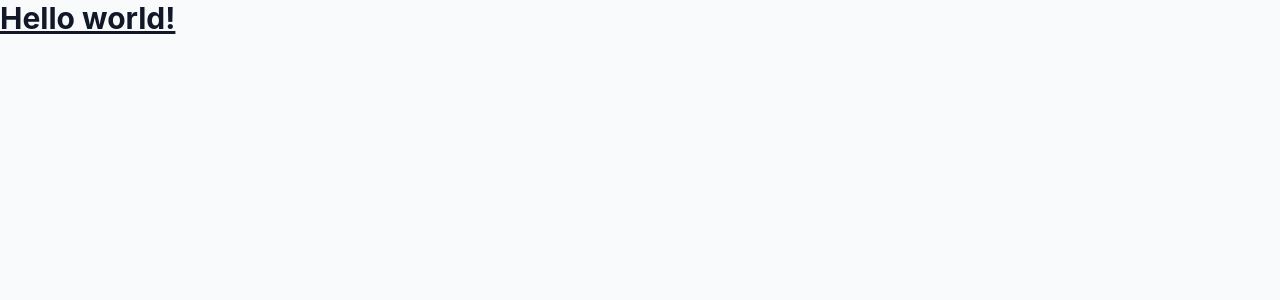
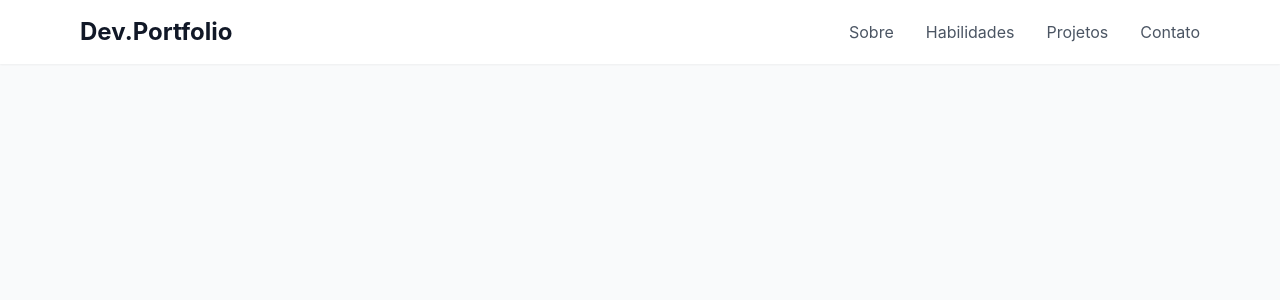
Before and after one commit to RodrigoPaulaLopes/portfolio-rodrigo, a React (Vite) app: page / in a window 1280 px wide. Shown: the top 300 px of the page. Built offline with nearby package versions, Linux system fonts and the light colour scheme.

Commit message:
feat: :sparkles: Criando componente header

```diff
--- a/package.json
+++ b/package.json
@@ -13,7 +13,8 @@
     "motion": "^11.11.17",
     "portifolio": "file:",
     "react": "^18.3.1",
-    "react-dom": "^18.3.1"
+    "react-dom": "^18.3.1",
+    "react-icons": "^5.3.0"
   },
   "devDependencies": {
     "@eslint/js": "^9.15.0",
--- a/src/App.tsx
+++ b/src/App.tsx
@@ -1,12 +1,14 @@
+import Header from "./components/Header"
+
 function App() {
 
 
   return (
-    <>
-      <h1 className="text-3xl font-bold underline">
-        Hello world!
-      </h1>
-    </>
+
+      <div className="min-h-screen">
+      <Header />
+    </div>
+
   )
 }
 
--- /dev/null
+++ b/src/components/Header.tsx
@@ -0,0 +1,76 @@
+import { useState } from 'react';
+import { motion } from 'framer-motion';
+import { HiMenu, HiX } from 'react-icons/hi';
+
+const Header = () => {
+  const [isOpen, setIsOpen] = useState(false);
+
+  const navItems = [
+    { name: 'Sobre', href: '#about' },
+    { name: 'Habilidades', href: '#skills' },
+    { name: 'Projetos', href: '#projects' },
+    { name: 'Contato', href: '#contact' },
+  ];
+
+  return (
+    <header className="fixed w-full bg-white shadow-sm z-50">
+      <nav className="max-w-6xl mx-auto px-4 py-4">
+        <div className="flex justify-between items-center">
+          <motion.a
+            href="#"
+            className="text-2xl font-bold text-primary"
+            whileHover={{ scale: 1.05 }}
+          >
+            Dev<span className="text-secondary">.Portfolio</span>
+          </motion.a>
+
+          {/* Desktop Navigation */}
+          <div className="hidden md:flex space-x-8">
+            {navItems.map((item) => (
+              <motion.a
+                key={item.name}
+                href={item.href}
+                className="text-gray-600 hover:text-primary transition-colors"
+                whileHover={{ y: -2 }}
+              >
+                {item.name}
+              </motion.a>
+            ))}
+          </div>
+
+          {/* Mobile Navigation Button */}
+          <button
+            className="md:hidden"
+            onClick={() => setIsOpen(!isOpen)}
+          >
+            {isOpen ? <HiX size={24} /> : <HiMenu size={24} />}
+          </button>
+        </div>
+
+        {/* Mobile Navigation Menu */}
+        {isOpen && (
+          <motion.div
+            initial={{ opacity: 0, y: -20 }}
+            animate={{ opacity: 1, y: 0 }}
+            className="md:hidden"
+          >
+            <div className="py-2 space-y-2">
+              {navItems.map((item) => (
+                <a
+                  key={item.name}
+                  href={item.href}
+                  className="block px-4 py-2 text-gray-600 hover:bg-gray-100 rounded"
+                  onClick={() => setIsOpen(false)}
+                >
+                  {item.name}
+                </a>
+              ))}
+            </div>
+          </motion.div>
+        )}
+      </nav>
+    </header>
+  );
+};
+
+export default Header;
```
Also changed, not shown: src/components/Footer.tsx (added), 1 other file (tests, documents, lock files or other folders).
